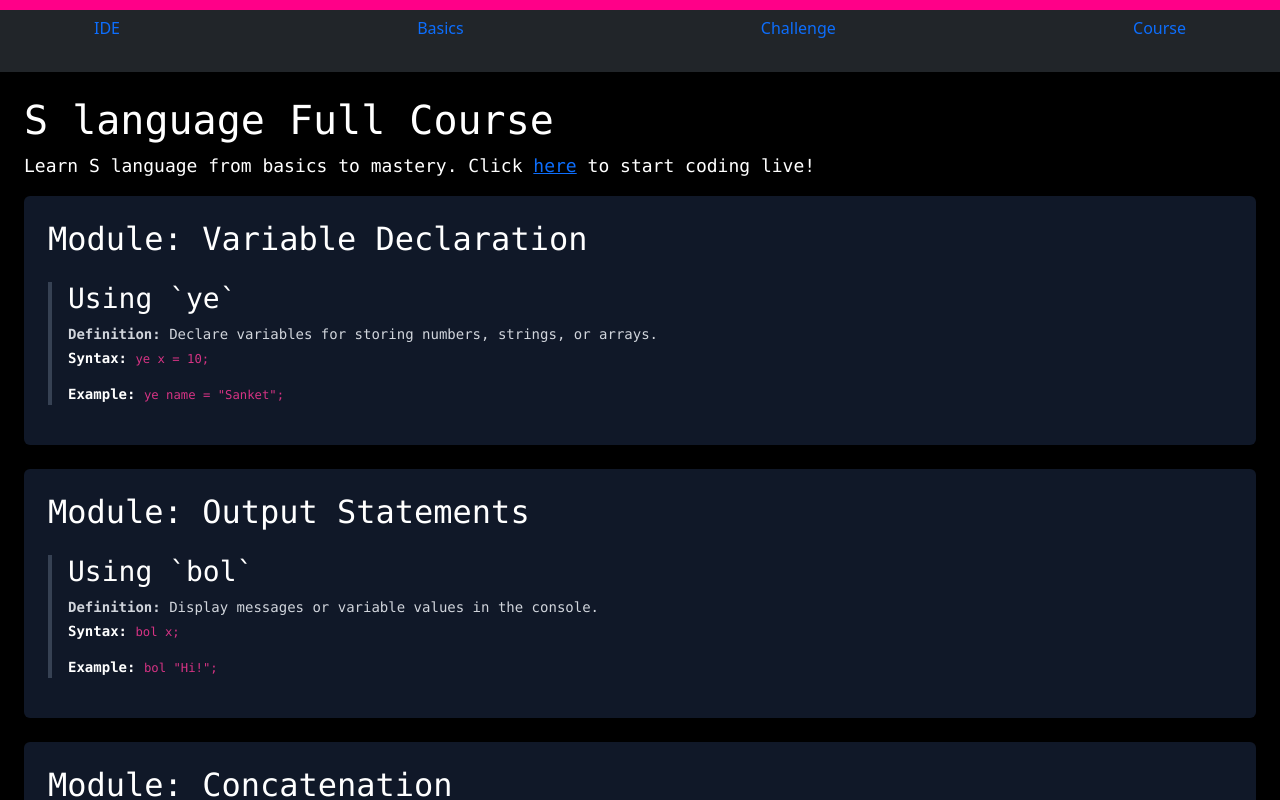
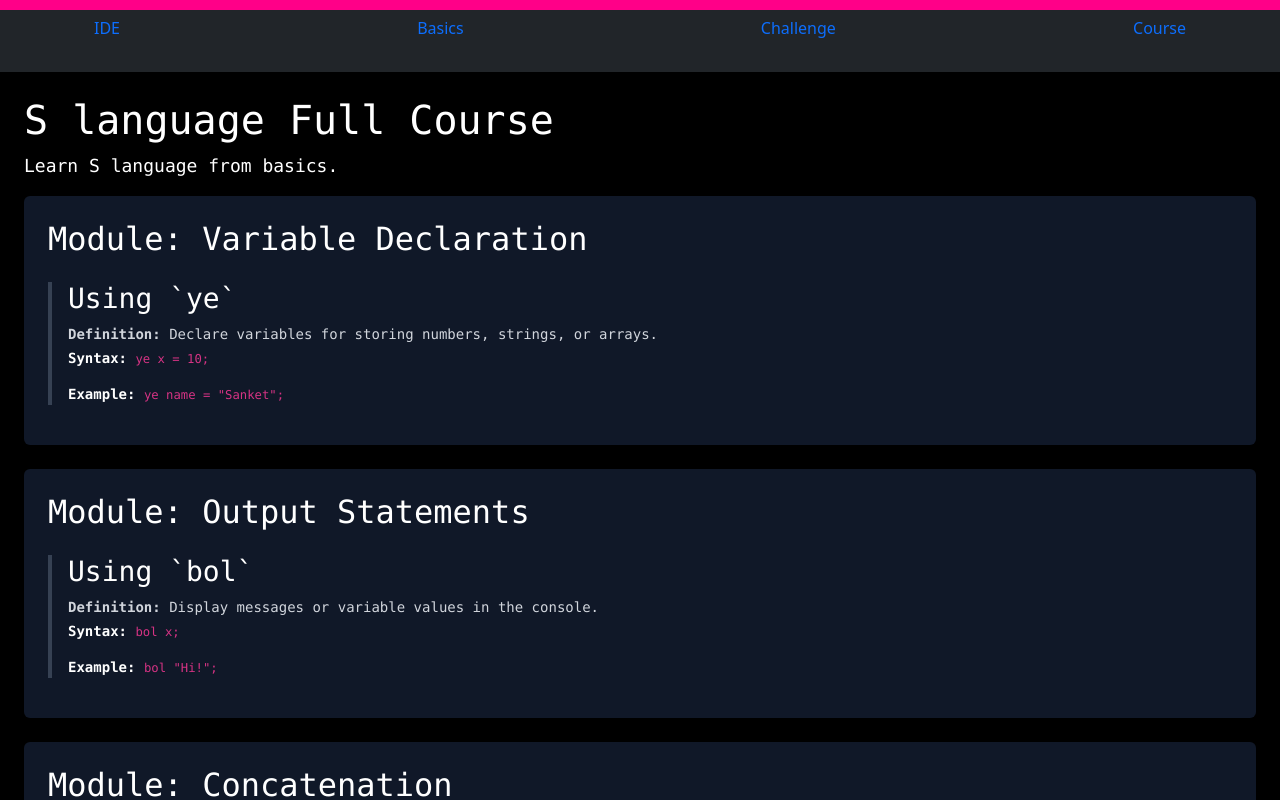
Before and after one commit to Sanket5749/S-language-Editor, a React (Vite) app: page /course in a window 1280 px wide. Shown: the top 800 px of the page. Built offline with nearby package versions, Linux system fonts and the light colour scheme.

Commit message:
Update Course.jsx

```diff
--- a/src/components/Course.jsx
+++ b/src/components/Course.jsx
@@ -1,5 +1,4 @@
 import React from "react";
-import { Link } from "react-router-dom";
 import { useState, useEffect } from "react";
 import Rendering from "./Rendering";
 
@@ -130,14 +129,7 @@ export default function Course() {
           </h1>
 
           <p className="mb-6 text-lg">
-            Learn S language from basics to mastery. Click{" "}
-            <Link
-              to="/"
-              className="text-blue-500 underline hover:text-blue-300"
-            >
-              here
-            </Link>{" "}
-            to start coding live!
+            Learn S language from basics.
           </p>
 
           <div className="space-y-6 text-sm">
```
